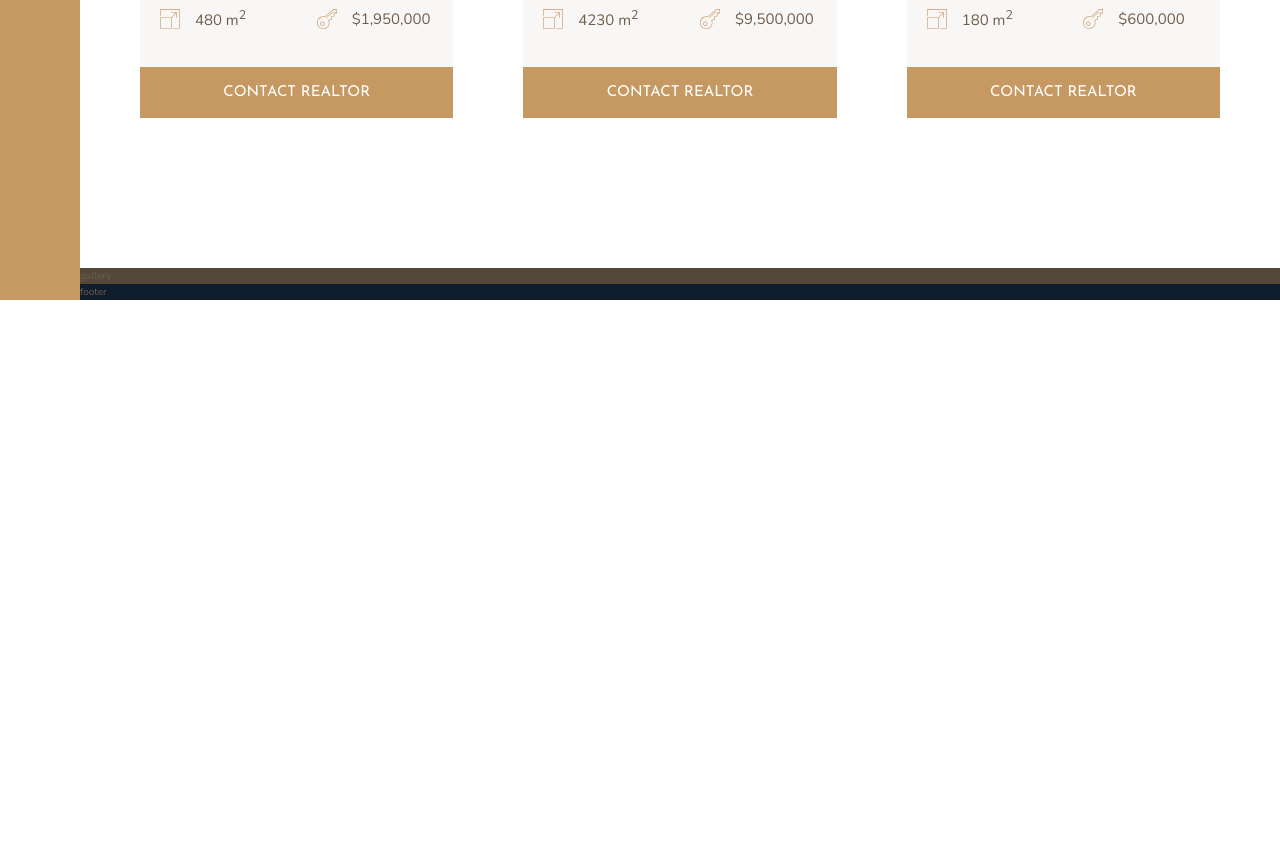
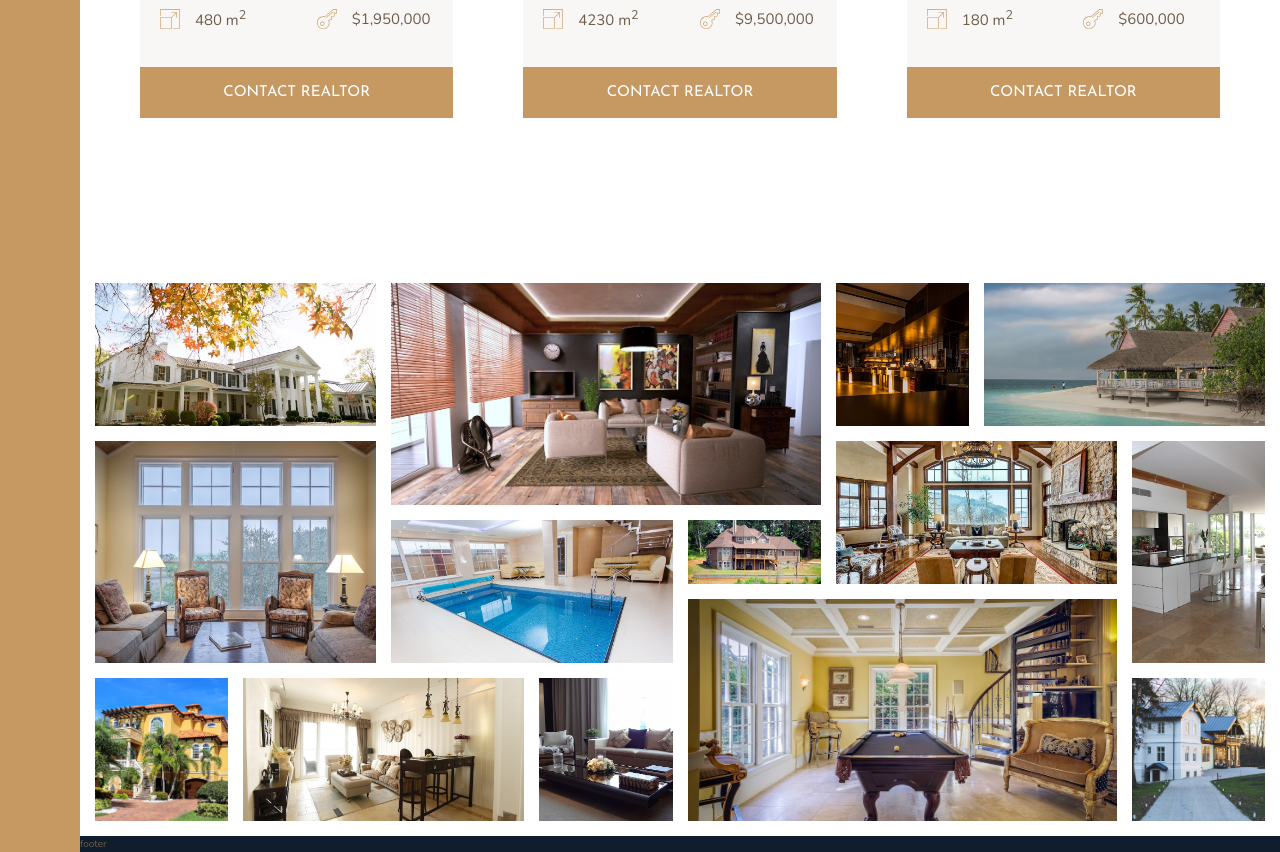
Before and after one commit to MacRayy/advanced_css_course_udemy, a website: page Nexter/starter/index.html in a window 1280 px wide. Shown: the part 2804-3656 px from the top of the page. Before the commit the page ends 3104 px from the top, so only its background shows below. Drawn offline with nearby package versions, Linux system fonts and the light colour scheme.

Commit message:
feat(gallery): create gallery

```diff
--- a/Nexter/starter/index.html
+++ b/Nexter/starter/index.html
@@ -286,7 +286,48 @@
 		</section>
 
 		<section class="gallery">
-			gallery
+			<figure class="gallery__item gallery__item--1">
+				<img src="img/gal-1.jpeg" alt="Gallery image 1" class="gallery__img">
+			</figure>
+			<figure class="gallery__item gallery__item--2">
+				<img src="img/gal-2.jpeg" alt="Gallery image 2" class="gallery__img">
+			</figure>
+			<figure class="gallery__item gallery__item--3">
+				<img src="img/gal-3.jpeg" alt="Gallery image 3" class="gallery__img">
+			</figure>
+			<figure class="gallery__item gallery__item--4">
+				<img src="img/gal-4.jpeg" alt="Gallery image 4" class="gallery__img">
+			</figure>
+			<figure class="gallery__item gallery__item--5">
+				<img src="img/gal-5.jpeg" alt="Gallery image 5" class="gallery__img">
+			</figure>
+			<figure class="gallery__item gallery__item--6">
+				<img src="img/gal-6.jpeg" alt="Gallery image 6" class="gallery__img">
+			</figure>
+			<figure class="gallery__item gallery__item--7">
+				<img src="img/gal-7.jpeg" alt="Gallery image 7" class="gallery__img">
+			</figure>
+			<figure class="gallery__item gallery__item--8">
+				<img src="img/gal-8.jpeg" alt="Gallery image 8" class="gallery__img">
+			</figure>
+			<figure class="gallery__item gallery__item--9">
+				<img src="img/gal-9.jpeg" alt="Gallery image 9" class="gallery__img">
+			</figure>
+			<figure class="gallery__item gallery__item--10">
+				<img src="img/gal-10.jpeg" alt="Gallery image 10" class="gallery__img">
+			</figure>
+			<figure class="gallery__item gallery__item--11">
+				<img src="img/gal-11.jpeg" alt="Gallery image 11" class="gallery__img">
+			</figure>
+			<figure class="gallery__item gallery__item--12">
+				<img src="img/gal-12.jpeg" alt="Gallery image 12" class="gallery__img">
+			</figure>
+			<figure class="gallery__item gallery__item--13">
+				<img src="img/gal-13.jpeg" alt="Gallery image 13" class="gallery__img">
+			</figure>
+			<figure class="gallery__item gallery__item--14">
+				<img src="img/gal-14.jpeg" alt="Gallery image 14" class="gallery__img">
+			</figure>
 		</section>
 
 		<footer class="footer">
--- a/Nexter/starter/sass/_gallery.scss
+++ b/Nexter/starter/sass/_gallery.scss
@@ -1,4 +1,87 @@
 .gallery {
-  background-color: $color-grey-dark-1;
   grid-column: full-start / full-end;
+  display: grid;
+  grid-template-rows: repeat(7, 5vw);
+  grid-template-columns: repeat(8, 1fr);
+  grid-gap: 1.5rem;
+  padding: 1.5rem;
+
+  &__item {
+    &--1 {
+      grid-row: 1 / 2 span;
+      grid-column: 1 / 2 span;
+    }
+
+    &--2 {
+      grid-row: 1 / 3 span;
+      grid-column: 3 / 3 span;
+    }
+
+    &--3 {
+      grid-row: 1 / 2 span;
+      grid-column: 6 / 1 span;
+    }
+
+    &--4 {
+      grid-row: 1 / 2 span;
+      grid-column: 7 / 2 span;
+    }
+
+    &--5 {
+      grid-row: 3 / 3 span;
+      grid-column: 1 / 2 span;
+    }
+
+    &--6 {
+      grid-row: 4 / 2 span;
+      grid-column: 3 / 2 span;
+    }
+
+    &--7 {
+      grid-row: 4 / 1 span;
+      grid-column: 5 / 1 span;
+    }
+
+    &--8 {
+      grid-row: 3 / 2 span;
+      grid-column: 6 / 2 span;
+    }
+
+    &--9 {
+      grid-row: 3 / 3 span;
+      grid-column: 8 / 1 span;
+    }
+
+    &--10 {
+      grid-row: 6 / 2 span;
+      grid-column: 1 / 1 span;
+    }
+
+    &--11 {
+      grid-row: 6 / 2 span;
+      grid-column: 2 / 2 span;
+    }
+
+    &--12 {
+      grid-row: 6 / 2 span;
+      grid-column: 4 / 1 span;
+    }
+
+    &--13 {
+      grid-row: 5 / 3 span;
+      grid-column: 5 / 3 span;
+    }
+
+    &--14 {
+      grid-row: 6 / 2 span;
+      grid-column: 8 / 1 span;
+    }
+  }
+
+  &__img {
+    width: 100%;
+    height: 100%;
+    display: block;
+    object-fit: cover;
+  }
 }
```
Also changed, not shown: Nexter/starter/css/style.css.
